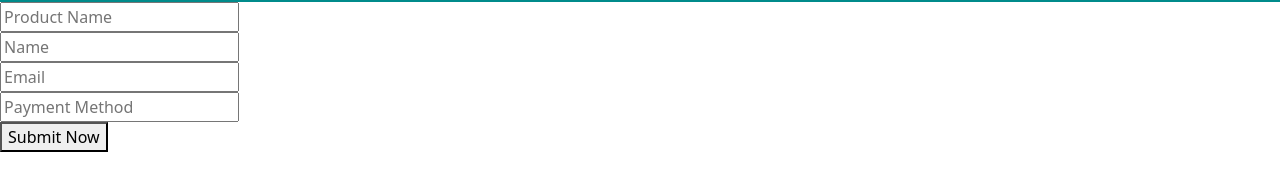
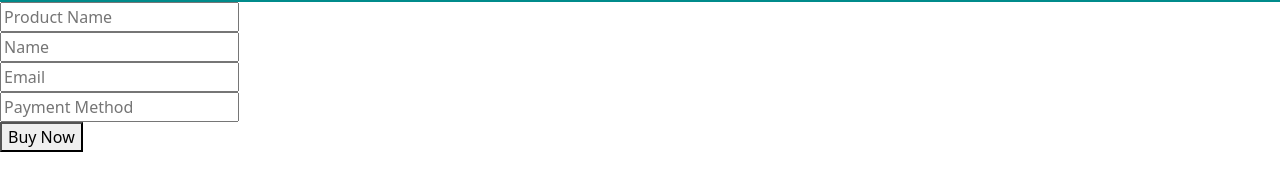
Before and after one commit to epicnessinha/Geekshub-Store, a React (Create React App) app: page /add in a window 1280 px wide. Shown: the part 158-348 px from the top of the page. Built offline with nearby package versions, Linux system fonts and the light colour scheme.

Commit message:
Updates Form

```diff
--- a/src/containers/AddProduct/AddProduct.jsx
+++ b/src/containers/AddProduct/AddProduct.jsx
@@ -68,7 +68,7 @@ function AddProduct() {
 
       <br />
 
-      <button onClick={submitButton}>Submit Now</button>
+      <button onClick={submitButton}>Buy Now</button>
     </div>
   );
 }
```
